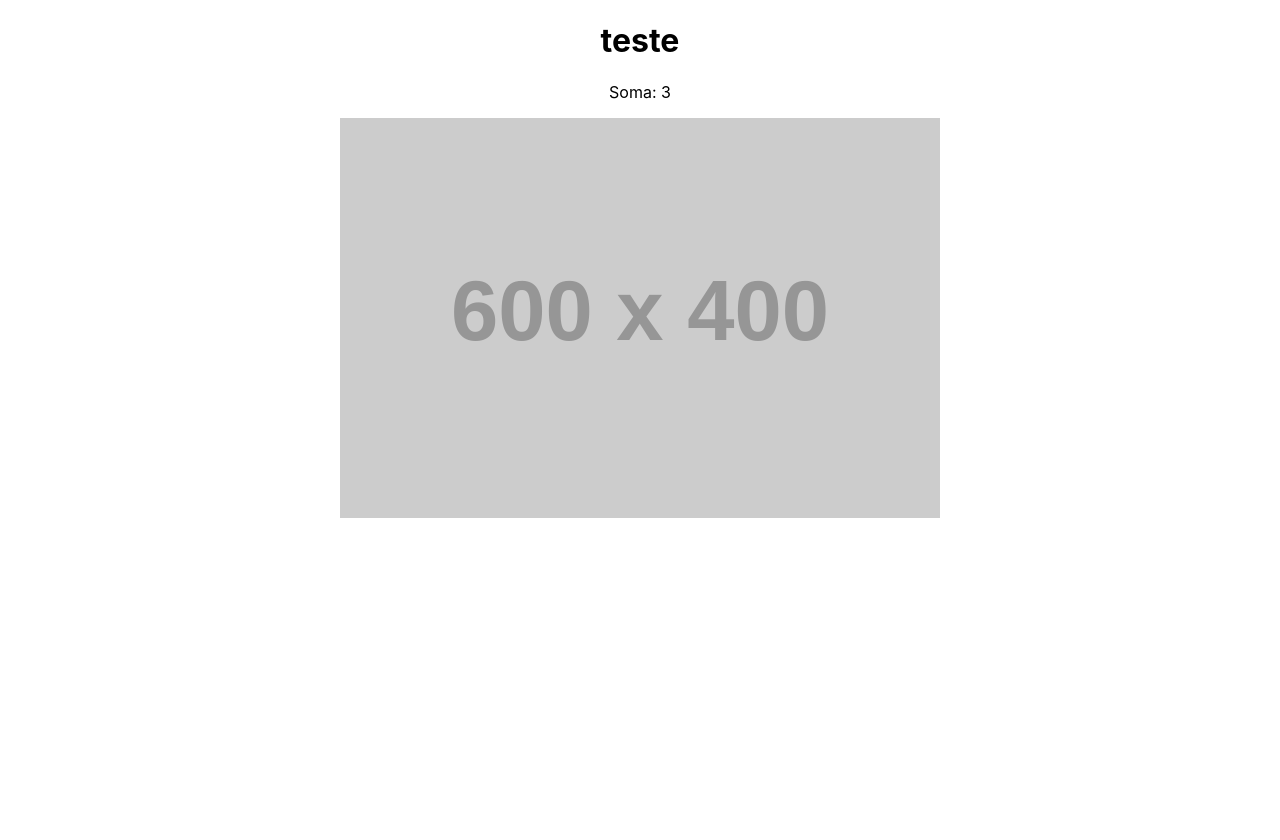
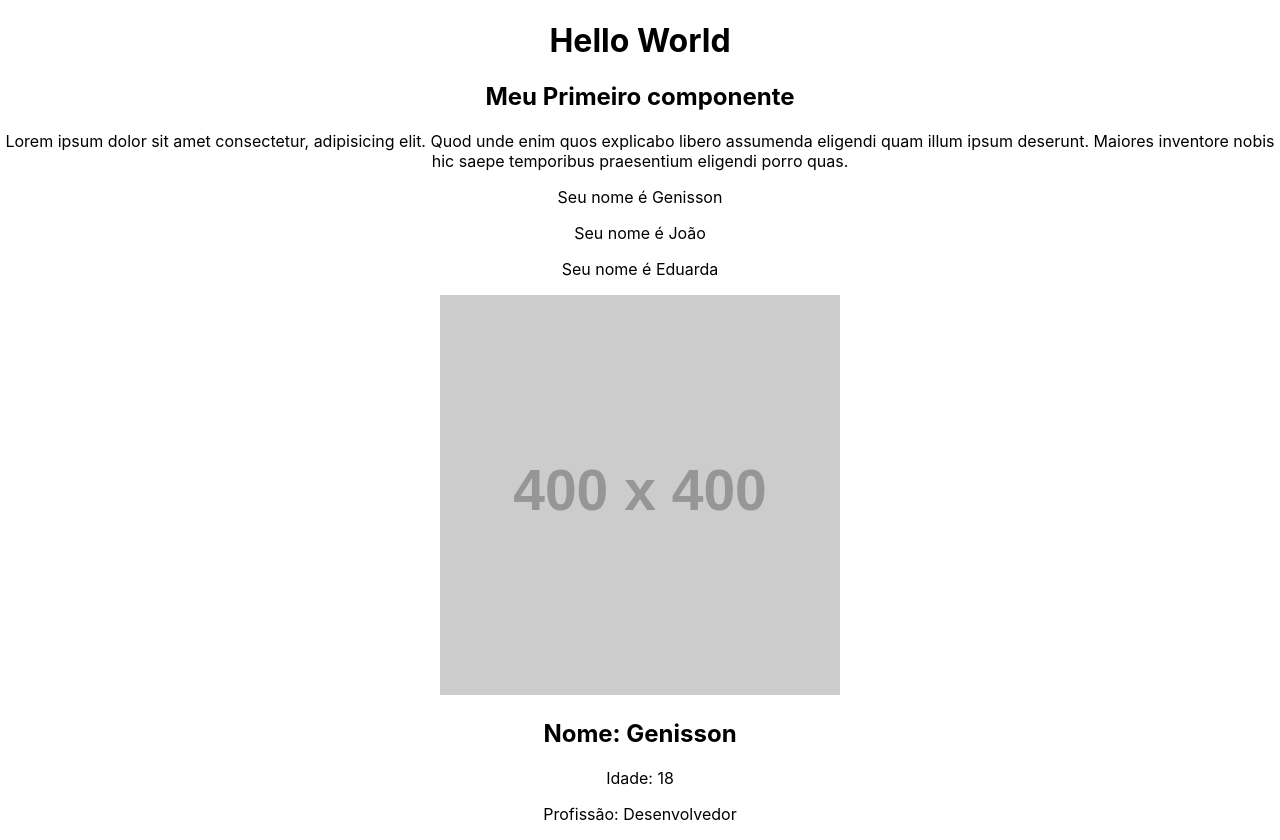
Before and after one commit to GenissonEmilio/react-js, a React (Create React App) app in the folder react-project/: page / in a window 1280 px wide. Before the commit the page ends 800 px from the top, so only its background shows below. Built offline with nearby package versions, Linux system fonts and the light colour scheme.

Commit message:
creating components
testando a criação de componentes no react

```diff
--- a/react-project/src/App.js
+++ b/react-project/src/App.js
@@ -1,17 +1,18 @@
 import './App.css';
+import HelloWorld from './components/HelloWorld';
+import SayMyName from './components/SayMyName';
+import Pessoa from './components/Pessoa';
 
 function App() {
-  const url = 'https://placehold.co/600x400';
-
-  function sum(a, b) {
-    return a + b;
-  }
+  const name = "Eduarda";
 
   return (
     <div className="App">
-      <h1>teste</h1>
-      <p>Soma: {sum(1,2)}</p>
-      <img src={url} alt="Minha imagem" />
+      <HelloWorld/>
+      <SayMyName name="Genisson" age="18" />
+      <SayMyName name="João" age="25" />
+      <SayMyName name={name} />
+      <Pessoa name="Genisson" age="18" profession="Desenvolvedor" image="https://placehold.co/400x400" />
     </div>
   );
 }
--- /dev/null
+++ b/react-project/src/components/Frase.js
@@ -0,0 +1,10 @@
+function Frase() {
+
+    return (
+        <div>
+            <p>Lorem ipsum dolor sit amet consectetur, adipisicing elit. Quod unde enim quos explicabo libero assumenda eligendi quam illum ipsum deserunt. Maiores inventore nobis hic saepe temporibus praesentium eligendi porro quas.</p>
+        </div>
+    )
+}
+
+export default Frase;
--- /dev/null
+++ b/react-project/src/components/HelloWorld.js
@@ -0,0 +1,14 @@
+import Frase from "./Frase";
+
+function HelloWorld() {
+
+    return (
+        <div>
+            <h1>Hello World</h1>
+            <h2>Meu Primeiro componente</h2>
+            <Frase/>
+        </div>
+    )
+}
+
+export default HelloWorld;
--- /dev/null
+++ b/react-project/src/components/Pessoa.js
@@ -0,0 +1,13 @@
+function Pessoa({ image, name, age, profession }) {
+
+    return (
+        <div>
+            <img src={image} alt={name} />
+            <h2>Nome: {name}</h2>
+            <p>Idade: {age}</p>
+            <p>Profissão: {profession}</p>
+        </div>
+    )
+}
+
+export default Pessoa;
--- /dev/null
+++ b/react-project/src/components/SayMyName.js
@@ -0,0 +1,10 @@
+function SayMyName(props) {
+
+    return (
+        <div>
+            <p>Seu nome é {props.name}</p>
+        </div>
+    )
+}
+
+export default SayMyName;
```
